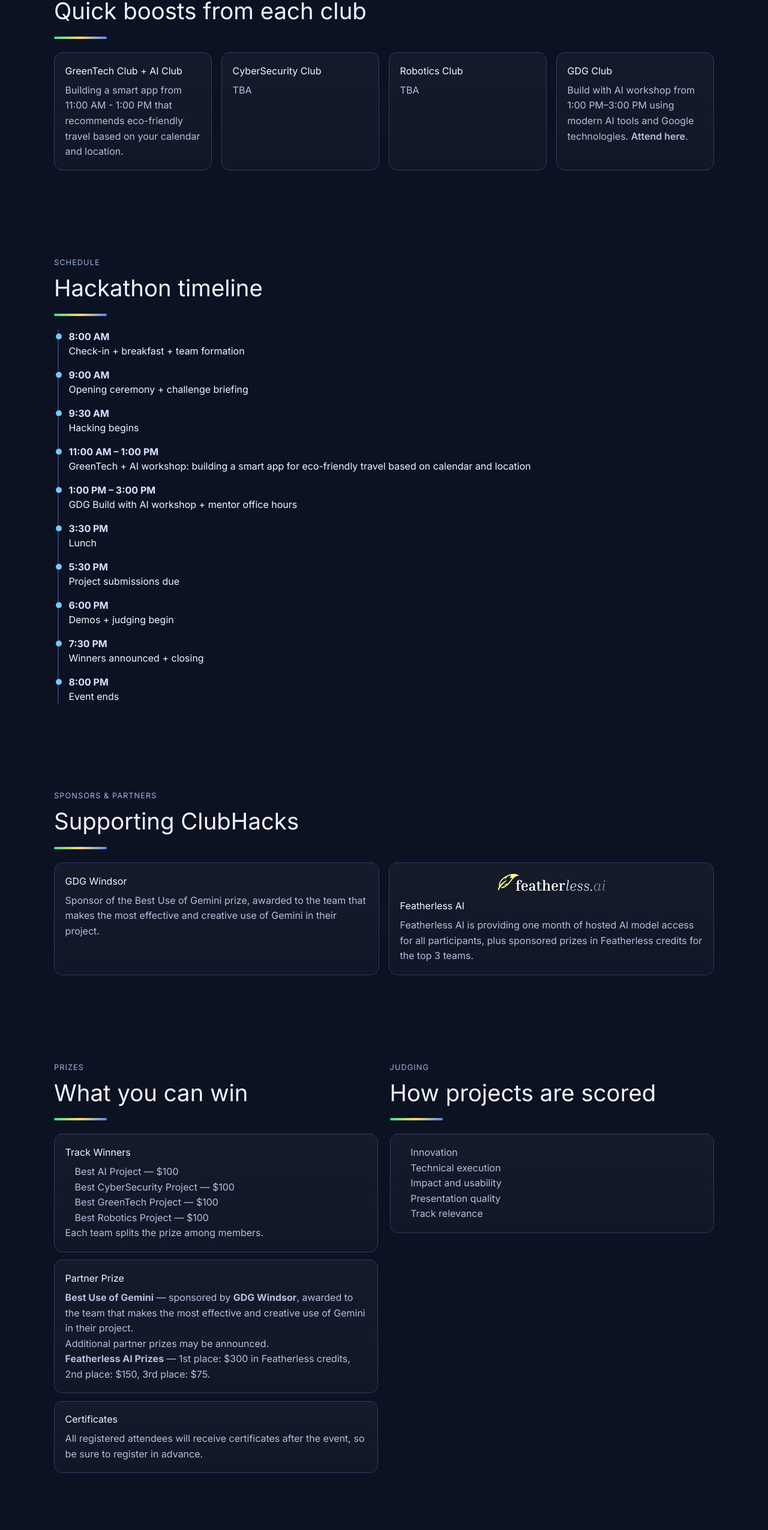
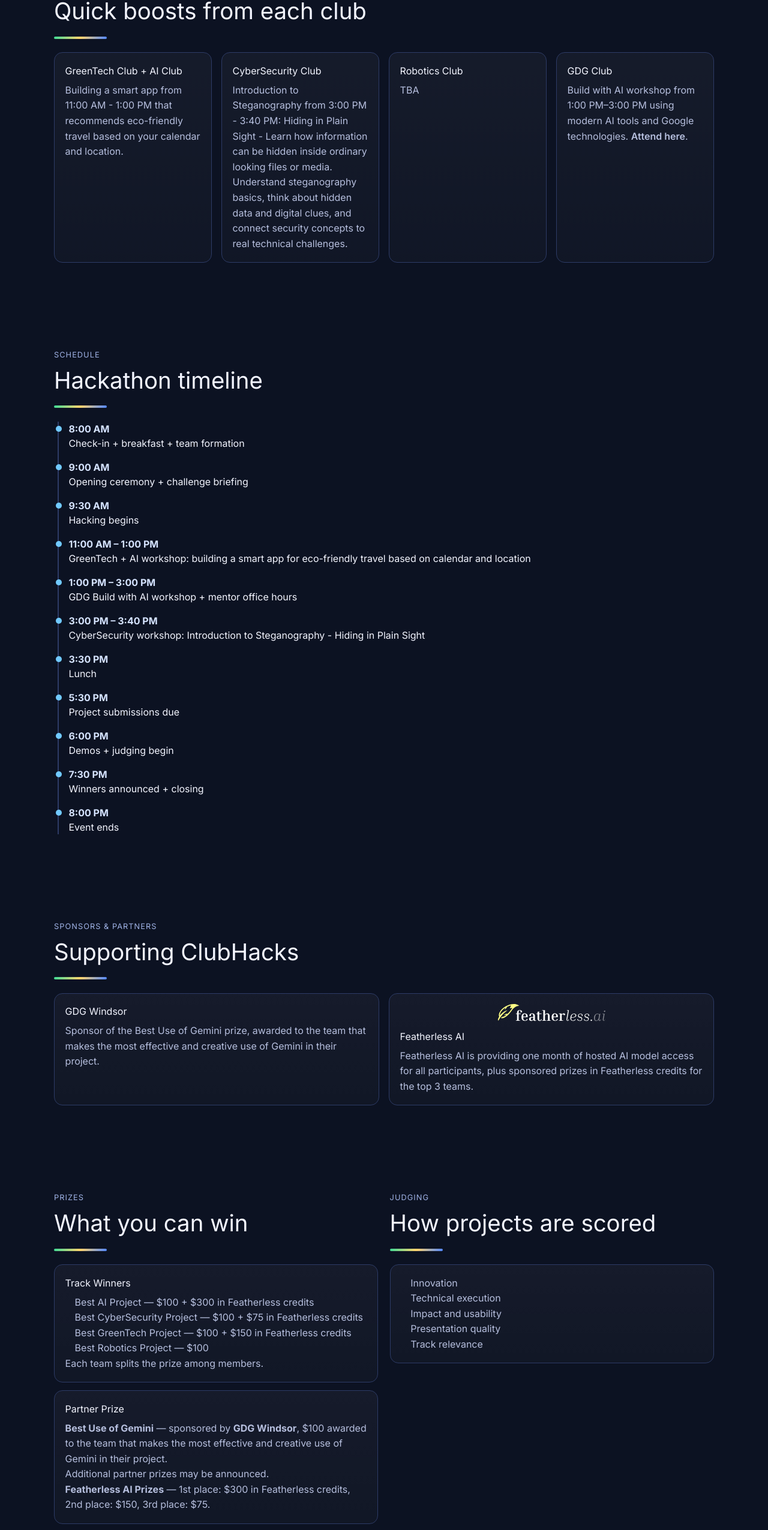
Before and after one commit to UWindsor-AI-Club/clubhacks-site, a React (Vite) app: page / in a window 1280 px wide. Shown: the part 2153-4704 px from the top of the page at 60% size. Built offline with nearby package versions, Linux system fonts and the light colour scheme.

Commit message:
modified:   src/App.jsx

```diff
--- a/src/App.jsx
+++ b/src/App.jsx
@@ -50,7 +50,7 @@
   },
   {
     club: 'CyberSecurity Club',
-    topic: 'TBA',
+    topic: 'Introduction to Steganography from 3:00 PM - 3:40 PM: Hiding in Plain Sight - Learn how information can be hidden inside ordinary looking files or media. Understand steganography basics, think about hidden data and digital clues, and connect security concepts to real technical challenges.',
   },
   {
     club: 'Robotics Club',
@@ -80,6 +80,7 @@
   { time: '9:30 AM', event: 'Hacking begins' },
   { time: '11:00 AM – 1:00 PM', event: 'GreenTech + AI workshop: building a smart app for eco-friendly travel based on calendar and location' },
   { time: '1:00 PM – 3:00 PM', event: 'GDG Build with AI workshop + mentor office hours' },
+  { time: '3:00 PM – 3:40 PM', event: 'CyberSecurity workshop: Introduction to Steganography - Hiding in Plain Sight' },
   { time: '3:30 PM', event: 'Lunch' },
   { time: '5:30 PM', event: 'Project submissions due' },
   { time: '6:00 PM', event: 'Demos + judging begin' },
@@ -398,9 +399,9 @@
               <Card>
                 <h3>Track Winners</h3>
                 <ul className="criteria">
-                  <li>Best AI Project — $100</li>
-                  <li>Best CyberSecurity Project — $100</li>
-                  <li>Best GreenTech Project — $100</li>
+                  <li>Best AI Project — $100 + $300 in Featherless credits</li>
+                  <li>Best CyberSecurity Project — $100 + $75 in Featherless credits</li>
+                  <li>Best GreenTech Project — $100 + $150 in Featherless credits</li>
                   <li>Best Robotics Project — $100</li>
                 </ul>
                 <p><em>Each team splits the prize among members.</em></p>
@@ -409,7 +410,7 @@
               <Card>
                 <h3>Partner Prize</h3>
                 <p>
-                  <strong>Best Use of Gemini</strong> — sponsored by <strong>GDG Windsor</strong>, awarded to the team
+                  <strong>Best Use of Gemini</strong> — sponsored by <strong>GDG Windsor</strong>, $100 awarded to the team
                   that makes the most effective and creative use of Gemini in their project.
                 </p>
                 <p><em>Additional partner prizes may be announced.</em></p>
```
